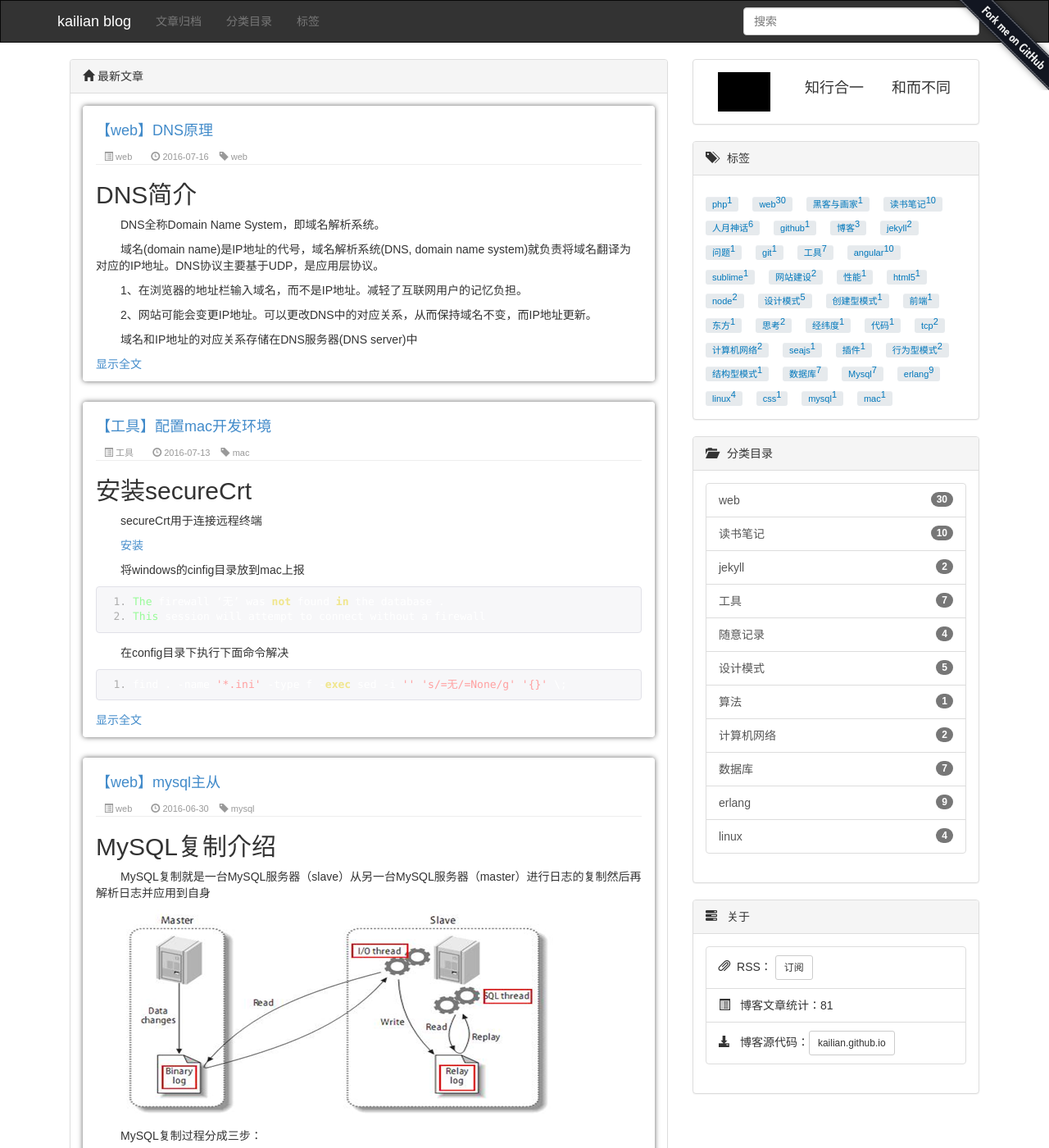
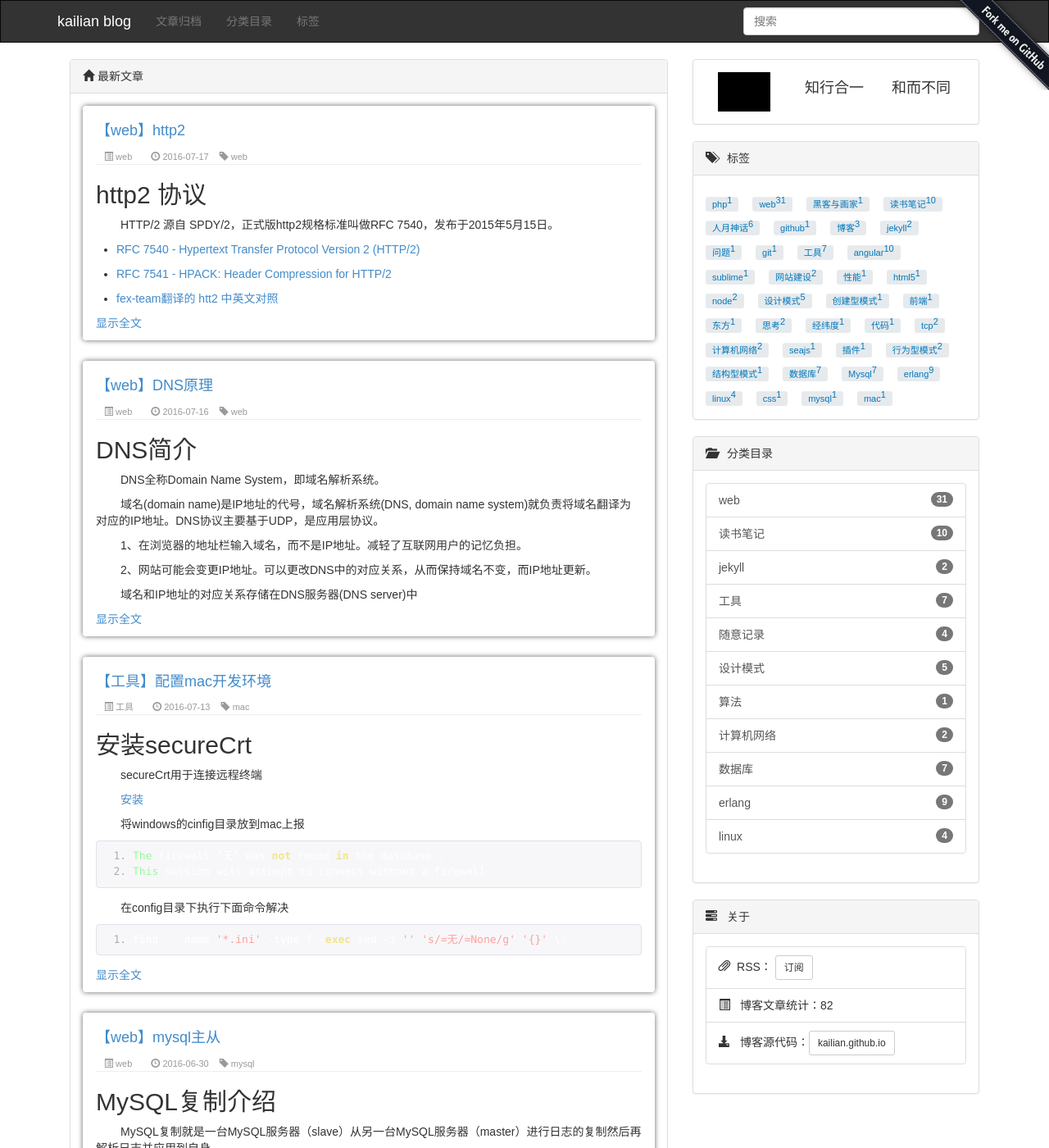
Before and after one commit to kailian/kailian.github.io, a Jekyll site: the page built from index.html, in a window 1280 px wide and 1400 px high. Shown: the whole window at 82% size. Built offline with Jekyll 4.4.1, drawn with Linux system fonts in a browser that asks for light colours; the list of posts is cut into pages by our own code; some of the changed lines change nothing that is shown; some of the changed text lies outside the part shown.

Commit message:
【文章】http2

````diff
--- a/_posts/2016-07-13-mac-dev.md
+++ b/_posts/2016-07-13-mac-dev.md
@@ -88,7 +88,7 @@ sudo npm install -g webpack
 ### 安装nginx
 
 ```
-brew install nginx
+brew install nginx --with-http2
 配置目录 /usr/local/etc/nginx/
 sudo nginx
 sudo nginx -t
--- /dev/null
+++ b/_posts/2016-07-17-http2.md
@@ -0,0 +1,188 @@
+---
+layout: post
+category : web
+title: 'http2'
+tagline: ""
+tags : [web]
+---
+
+## http2 协议
+
+HTTP/2 源自 SPDY/2，正式版http2规格标准叫做RFC 7540，发布于2015年5月15日。
+
+- [RFC 7540 - Hypertext Transfer Protocol Version 2 (HTTP/2)](http://httpwg.org/specs/rfc7540.html)
+
+- [RFC 7541 - HPACK: Header Compression for HTTP/2](http://httpwg.org/specs/rfc7541.html)
+
+- [fex-team翻译的 htt2 中英文对照](https://github.com/fex-team/http2-spec/blob/master/HTTP2%E4%B8%AD%E8%8B%B1%E5%AF%B9%E7%85%A7%E7%89%88(06-29).md)
+
+<!--break-->
+
+HTTP/2 跟 SPDY 仍有不同的地方，主要是以下两点：
+
+1. HTTP/2 支持明文 HTTP 传输，而 SPDY 强制使用 HTTPS
+
+2. HTTP/2 消息头的压缩算法采用 HPACK，而非 SPDY 采用的 DELEFT
+
+## http2 特点
+
+http2 性能，[http2 demo](https://http2.akamai.com/demo)
+
+- HTTP/2's binary framing layer
+
+- Streams, messages, and frames
+
+- Request and response multiplexing
+
+- Stream prioritization
+
+- One connection per origin
+
+- Flow control
+
+- Server push
+
+- Header compression
+
+（1）二进制
+
+HTTP/2 采用`二进制格式传输数据`，而非 HTTP/1.x 的文本格式。二进制协议解析起来更高效。
+
+（2）二进制格式
+
+HTTP/1 的请求和响应报文，都是由起始行、首部和实体正文（可选）组成，各部分之间以文本换行符分隔。
+
+HTTP/2 将请求和响应数据分割为更小的帧，并对它们采用二进制编码。
+
+帧（Frame）：HTTP/2 数据通信的最小单位。
+
+消息（Message）：指 HTTP/2 中逻辑上的 HTTP 消息。例如请求和响应等，消息由一个或多个帧组成
+
+流（Stream）：存在于连接中的一个虚拟通道。流可以承载双向消息，每个流都有一个唯一的整数 ID。
+
+HTTP/2 中，同域名下所有通信都在单个连接上完成，这个连接可以承载任意数量的双向数据流。每个数据流都以消息的形式发送，而消息又由一个或多个帧组成。多个帧之间可以乱序发送，因为根据帧首部的流标识可以重新组装。
+
+Frame 是 HTTP/2 二进制格式的基础，Frame 的基本格式如下
+
+```
++-----------------------------------------------+
+|                 Length (24)                   |
++---------------+---------------+---------------+
+|   Type (8)    |   Flags (8)   |
++-+-------------+---------------+-------------------------------+
+|R|                 Stream Identifier (31)                      |
++=+=============================================================+
+|                   Frame Payload (0...)                      ...
++---------------------------------------------------------------+
+```
+
+字段含义可查看协议
+
+![http2 帧](/images/201607/http2.png)
+
+（3）多路复用
+
+HTTP/1.X 存在线端阻塞(head-of-line blocking)的问题。HTTP/1.1 试过用流水线(pipelining)来解决这个问题, 但是效果并不理想(数据量较大或者速度较慢的响应, 会阻碍排在他后面的请求)。HTTP 管道技术无法大规模使用。
+
+多路复用，代替原来的序列和阻塞机制。就是所有的请求都是通过`一个 TCP `连接并发完成。流支持`优先级`和`流量控制`。
+
+HTTP/2 的多路复用特性，使得可以在一个连接上同时打开多个流，双向传输数据。每次请求/响应使用不同的 Stream ID。通过 Stream ID 标识，所有的请求和响应都同时跑在一条 TCP 链接上。 当流并发时，就会涉及到流的优先级和依赖。优先级高的流会被优先发送。图片请求的优先级要低于 CSS 和 SCRIPT，这个设计可以确保重要的东西可以被优先加载完。http2上面每个流都拥有自己的公示的流量窗口，它可以限制另一端发送数据。
+
+（4）头压缩
+
+HTTP 1.1请求的大小变得越来越大，有时甚至会大于TCP窗口的初始大小，这会严重拖累发送请求的速度。因为它们需要等待带着ACK的响应回来以后，才能继续被发送。
+
+HTTP/2 对消息头采用 HPACK （专为http2头部设计的压缩格式）进行压缩传输，能够节省消息头占用的网络的流量。而 HTTP/1.x 每次请求，都会携带大量冗余头信息，浪费了很多带宽资源。
+
+（5）服务端推送
+
+服务端可以在发送页面 HTML 时主动推送其它资源，而不用等到浏览器解析到相应位置，发起请求再响应。例如服务端可以主动把 JS 和 CSS 文件推送给客户端，而不需要客户端解析 HTML 再发送这些请求。
+
+服务端可以主动推送，客户端也有权利选择接收与否。如果服务端推送的资源已经被浏览器缓存过，浏览器可以通过发送 RST_STREAM 帧来拒收。
+
+## 浏览器和web服务支持情况
+
+[http2 支持清单](https://github.com/http2/http2-spec/wiki/Implementations)
+
+## 安装部署
+
+从 Nginx 1.9.5 开始，http_v2_module 已经替换了 ngx_http_spdy_module，安装版本用1.10.1
+
+nginx
+
+```
+./configure --with-http_v2_module
+```
+mac
+
+```
+brew options nginx
+brew install nginx --with-http2
+```
+
+## 配置https
+
+> HTTP/2 协议本身并没有要求必须基于 TLS 部署，但是 Chrome 和 Firefox 均表示只支持 HTTP/2 Over TLS。一方面更安全，希望保护以及尊重用户的隐私，一方面利用 TLS 的加密机制可以更好地穿透网络中间节点。需要先配置https。
+
+
+```
+# 创建一个私钥文件：
+
+openssl genrsa -des3 -out server.key 1024
+
+openssl req -new -key server.key -out server.csr
+
+openssl rsa -in server.key -out server_nopass.key
+
+# 结合密钥和证书生成请求，创建一个自签署的CA证书
+
+openssl req -new -x509 -days 3650 -key server_nopass.key -out server.crt
+
+配置nginx
+
+server
+{
+    listen 443 ssl http2;
+    server_name  www.kailian.com;
+    index index.php index.html;
+    root  /data/web/www;
+    ssl on;
+    ssl_certificate /usr/local/etc/nginx/server.crt;
+    ssl_certificate_key /usr/local/etc/nginx/server_nopass.key;
+    ssl_prefer_server_ciphers on;
+    ssl_protocols TLSv1 TLSv1.1 TLSv1.2;
+    ssl_ciphers "EECDH+ECDSA+AESGCM EECDH+aRSA+AESGCM EECDH+ECDSA+SHA384 EECDH+ECDSA+SHA256 EECDH+aRSA+SHA384 EECDH+aRSA+SHA256 EECDH+aRSA+RC4 EECDH EDH+aRSA !aNULL !eNULL !LOW !3DES !MD5 !EXP !PSK !SRP !DSS !RC4";
+    keepalive_timeout 70;
+    ssl_session_cache shared:SSL:10m;
+    ssl_session_timeout 10m;
+
+    charset utf-8;
+    location ~ .*\.php$
+    {
+        include fastcgi.conf;
+        fastcgi_pass  127.0.0.1:9000;
+        fastcgi_index index.php;
+    }
+
+}
+```
+
+## 测试
+
+[chrome插件](https://chrome.google.com/webstore/category/apps)
+
+[ssllabs](https://www.ssllabs.com/ssltest/analyze.html)查看https配置是否够快
+
+在 Chrome 地址栏输入`chrome://net-internals/#http2`，打开 Chrome 自带的 HTTP/2 查看工具，可查看 HTTP/2 帧信息
+
+Wireshark抓包查看
+
+## 相关资料
+
+- [http2 讲解](https://ye11ow.gitbooks.io/http2-explained/content/part2.html)
+
+- [http2 home](https://http2.github.io/)
+
+- [http2 专题](https://imququ.com/series.html)
+
+- [【协议分析】HTTP2优势分析](http://blog.csdn.net/jiayanhui2877/article/details/44957105)
````
Also changed, not shown: images/201607/http2.png (added).
